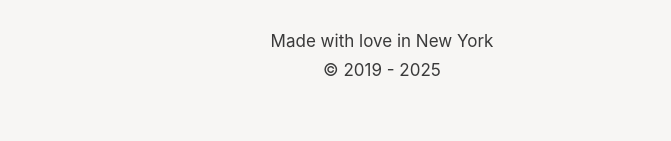
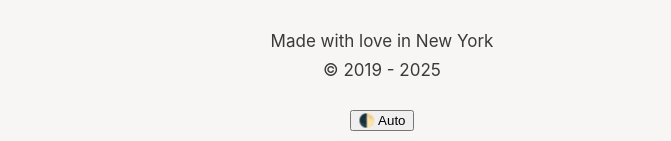
Before and after one commit to victorwynne/victorwynne, a Jekyll site: the page built from index.html, in a window 1280 px wide and 900 px high, scrolled down 2345 px. Shown: the part 756-897 px from the top of the window, without its empty margins (258-929 px from the left). Built offline with Jekyll 4.4.1, drawn with Linux system fonts in a browser that asks for light colours; before the commit the page ends 3206 px from its top, so only the background shows below that.

Commit message:
default.html theme.js

```diff
--- a/_layouts/default.html
+++ b/_layouts/default.html
@@ -185,14 +185,23 @@ gtag('config', 'G-26NWWZ94DD');
     <!-- === Footer === -->
     <footer class="footer">
       <p>
-
       Made with love in New York<br>
       © 2019 - {{ "now" | date: "%Y" }}
+      </p>
 
-      </p>
+      <button
+  data-theme-toggle
+  class="theme-toggle-btn"
+  aria-label="Toggle theme"
+  type="button">
+  🌓 Auto
+      </button>
     </footer>
 
   </div>
 
+    <!-- === Theme Toggle === -->
+    <script src="{{ '/theme.js' | relative_url }}"></script>
+
 </body>
 </html>
--- /dev/null
+++ b/theme.js
@@ -0,0 +1,124 @@
+class ThemeToggle {
+    constructor() {
+        this.storageKey = 'theme-preference';
+        this.theme = this.getTheme();
+        this.init();
+    }
+
+    getTheme() {
+        if (localStorage.getItem(this.storageKey)) {
+            return localStorage.getItem(this.storageKey);
+        }
+        return 'auto';
+    }
+
+    init() {
+        this.applyTheme();
+
+        const toggleButton = document.querySelector('[data-theme-toggle]');
+        if (toggleButton) {
+            this.updateToggleButton(toggleButton);
+            toggleButton.addEventListener('click', () => this.toggleTheme());
+        }
+
+        window.matchMedia('(prefers-color-scheme: light)').addEventListener('change', () => {
+            if (this.theme === 'auto') {
+                this.applyTheme();
+            }
+        });
+    }
+
+    applyTheme() {
+        const root = document.documentElement;
+
+        root.removeAttribute('data-forced-theme');
+
+        if (this.theme !== 'auto') {
+
+            root.setAttribute('data-forced-theme', this.theme);
+
+            this.injectThemeOverride();
+        } else {
+            this.removeThemeOverride();
+        }
+
+        localStorage.setItem(this.storageKey, this.theme);
+    }
+
+    injectThemeOverride() {
+        this.removeThemeOverride();
+
+        const style = document.createElement('style');
+        style.id = 'theme-override';
+
+        if (this.theme === 'light') {
+            style.textContent = `
+                html[data-forced-theme="light"] { color-scheme: light !important; }
+                @media (prefers-color-scheme: dark) {
+                    html[data-forced-theme="light"] { color-scheme: light !important; }
+                }
+            `;
+        } else if (this.theme === 'dark') {
+            style.textContent = `
+                html[data-forced-theme="dark"] { color-scheme: dark !important; }
+                @media (prefers-color-scheme: light) {
+                    html[data-forced-theme="dark"] { color-scheme: dark !important; }
+                }
+            `;
+        }
+
+        document.head.appendChild(style);
+    }
+
+    removeThemeOverride() {
+        const existingStyle = document.getElementById('theme-override');
+        if (existingStyle) {
+            existingStyle.remove();
+        }
+    }
+
+    toggleTheme() {
+        switch (this.theme) {
+            case 'auto':
+                this.theme = 'light';
+                break;
+            case 'light':
+                this.theme = 'dark';
+                break;
+            case 'dark':
+                this.theme = 'auto';
+                break;
+        }
+
+        this.applyTheme();
+
+        const toggleButton = document.querySelector('[data-theme-toggle]');
+        if (toggleButton) {
+            this.updateToggleButton(toggleButton);
+        }
+    }
+
+    updateToggleButton(button) {
+
+        const labels = {
+            'auto': '🌓 Auto',
+            'light': '☀️ Light',
+            'dark': '🌙 Dark'
+        };
+
+        button.textContent = labels[this.theme];
+        button.setAttribute('aria-label', `Current theme: ${this.theme}. Click to cycle themes.`);
+    }
+
+    getCurrentEffectiveTheme() {
+
+        if (this.theme === 'auto') {
+            return window.matchMedia('(prefers-color-scheme: light)').matches ? 'light' : 'dark';
+        }
+        return this.theme;
+    }
+}
+
+document.addEventListener('DOMContentLoaded', () => {
+    new ThemeToggle();
+});
```
